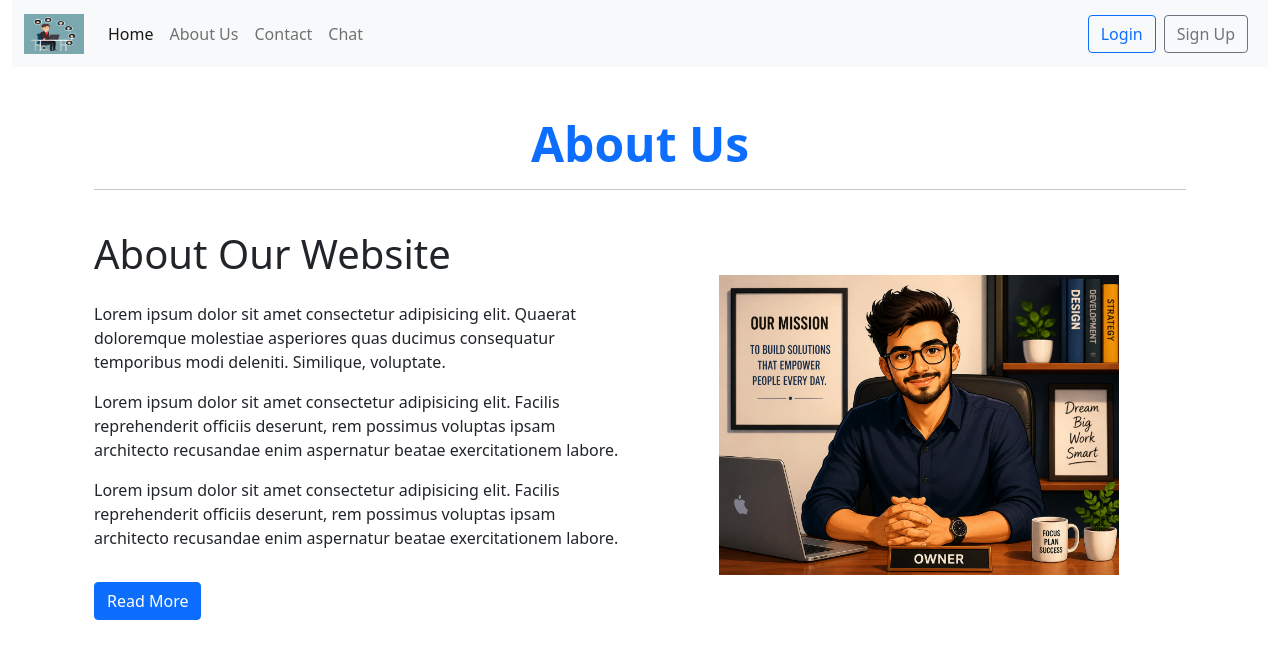
After one commit to coderpravin/Employee_Manament_API, a Django app: page /app/about-page in a window 1280 px wide. The commit adds this page. Shown: the top 659 px of the page. Run offline with Django 5.2, Linux system fonts and the light colour scheme.

Commit message:
feat : Added About and Contact page with respective images and navbar logo of website

```diff
--- /dev/null
+++ b/app/templates/about.html
@@ -0,0 +1,68 @@
+{% extends "base.html" %}
+{% load static %}
+
+
+{% block title %}
+    <title>About Page</title>
+{% endblock title %}
+
+{% block content %}
+    <div class="container mt-5">
+
+        <div class="row mb-4">
+            <div class="col-12 text-center">
+                <h1 class="display-5 fw-bold text-primary">About Us</h1>
+                <hr class="w-35 mx-auto">
+            </div>
+        </div>
+
+
+        <div class="row align-items-center">
+            <!-- Left Side Content -->
+            <div class="col-md-6">
+                <h1 class="about-title mb-4">
+                    About Our Website
+                </h1>
+
+                <p class="about-text">
+                    Lorem ipsum dolor sit amet consectetur adipisicing elit.
+                    Quaerat doloremque molestiae asperiores quas ducimus
+                    consequatur temporibus modi deleniti. Similique, voluptate.
+                </p>
+
+                <p class="about-text">
+                    Lorem ipsum dolor sit amet consectetur adipisicing elit.
+                    Facilis reprehenderit officiis deserunt, rem possimus
+                    voluptas ipsam architecto recusandae enim aspernatur
+                    beatae exercitationem labore.
+
+                </p>
+
+                <p class="about-text">
+                    Lorem ipsum dolor sit amet consectetur adipisicing elit.
+                    Facilis reprehenderit officiis deserunt, rem possimus
+                    voluptas ipsam architecto recusandae enim aspernatur
+                    beatae exercitationem labore.
+
+                </p>
+
+
+                <a href="#" class="btn btn-primary about-btn mt-3">
+                    Read More
+                </a>
+            </div>
+
+            <div class="col-md-6 text-center mt-4 mt-md-0">
+                <img
+                    src="{% static 'images/about.png' %}"
+                    alt="About Image"
+                    class="about-img"
+                    width="400"
+                >
+            </div>
+
+        </div>
+    </div>
+
+
+{% endblock content %}
--- a/app/urls.py
+++ b/app/urls.py
@@ -15,6 +15,11 @@ urlpatterns = [
 
     path('base-page', views.base_view, name="base-page"),
 
+    path('about-page', views.about_page, name="about-page"),
+    path('contact-page', views.contact_page, name="contact-page"),
+
+
+
 
 
 ]
--- a/app/views.py
+++ b/app/views.py
@@ -100,3 +100,9 @@ def delete_employee(request, pk):
 
 def base_view(request):
     return render(request, 'base.html')
+
+def contact_page(request):
+    return render(request, 'contact.html')
+
+def about_page(request):
+    return render(request, 'about.html')
--- a/project/settings.py
+++ b/project/settings.py
@@ -134,3 +134,7 @@ USE_TZ = True
 # https://docs.djangoproject.com/en/6.0/howto/static-files/
 
 STATIC_URL = 'static/'
+
+STATICFILES_DIRS =  [
+    os.path.join(BASE_DIR, 'static')
+]
--- a/templates/base.html
+++ b/templates/base.html
@@ -1,3 +1,4 @@
+{% load static %}
 <!doctype html>
 <html lang="en">
   <head>
@@ -19,7 +20,9 @@
     <div class="container-fluid">
         <nav class="navbar navbar-expand-lg navbar-light bg-light">
             <div class="container-fluid">
-                <a class="navbar-brand" href="#">Navbar</a>
+                <a class="navbar-brand" href="#">
+                    <img src="{% static 'images/logo.jpg' %}" alt="Logo" width="60" height="40" class="d-inline-block align-text-top">
+                </a>
                 <button class="navbar-toggler" type="button" data-bs-toggle="collapse" data-bs-target="#navbarNav" aria-controls="navbarNav" aria-expanded="false" aria-label="Toggle navigation">
                      <span class="navbar-toggler-icon"></span>
                 </button>
@@ -29,10 +32,10 @@
                         <a class="nav-link active" aria-current="page" href="#">Home</a>
                         </li>
                         <li class="nav-item">
-                        <a class="nav-link" href="#">About Us</a>
+                        <a class="nav-link" href="{% url 'about-page' %}">About Us</a>
                         </li>
                         <li class="nav-item">
-                        <a class="nav-link" href="#">Contact</a>
+                        <a class="nav-link" href="{% url "contact-page" %}">Contact</a>
                         </li>
                         <li class="nav-item">
                         <a class="nav-link" href="#">Chat</a>
```
Also changed, not shown: app/templates/contact.html (added, +55 -0 lines), static/images/about.png (added), static/images/contact.jpg (added), static/images/logo.jpg (added).
